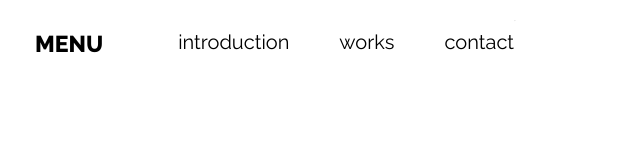
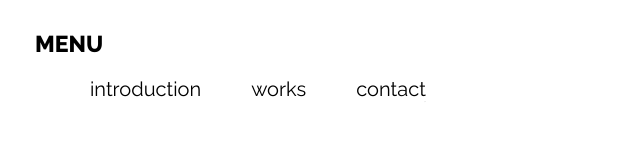
Before and after one commit to susukinokenwa/git-hub-test, a plain HTML site: page portfolio/index.html in a window 1280 px wide. Shown: the whole page, without its empty margins (0-640 px from the left). Drawn offline with Linux system fonts and the light colour scheme.

```diff
--- a/portfolio/index.css
+++ b/portfolio/index.css
@@ -8,14 +8,14 @@
 font-family: 'Raleway', sans-serif;
 font-size: 20px;
 font-weight: 200;
-display: flex;
+display: inline-block;
 padding: 20px;
 padding-left: 25px;
 height: 40px;
 }
 .menu2{
 
-
+  width: 40px;
    padding: 10px;
     font-size: 23px;
     font-weight: 800;
```
Also changed, not shown: animation/index.html (renamed from animation/animation.html).
